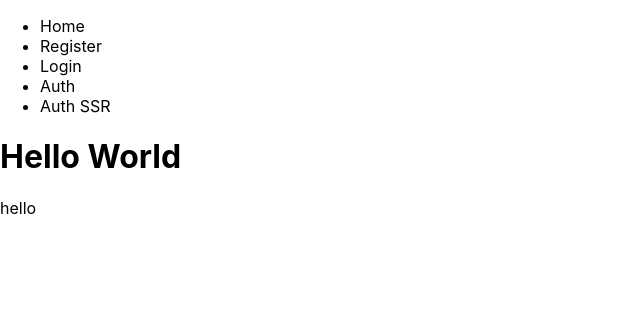
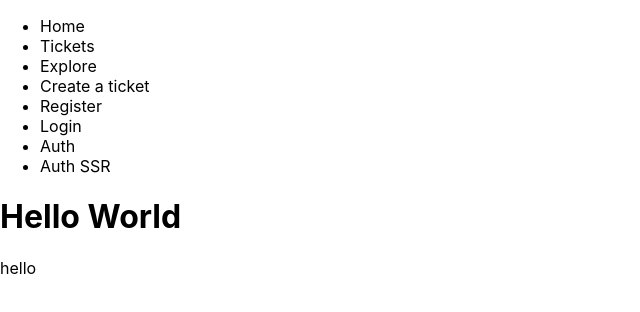
Before and after one commit to phogtr/TBD, a Next.js app in the folder client/: page / in a window 1280 px wide. Shown: the top 312 px of the page, without its empty margins (0-640 px from the left). Built offline with nearby package versions, Linux system fonts and the light colour scheme; no server answers.

Commit message:
navlinks placeholder

```diff
--- a/client/components/Navbar.tsx
+++ b/client/components/Navbar.tsx
@@ -23,6 +23,15 @@ export const Navbar: React.FC<INavbarProps> = ({ authUser }) => {
           <Link href="/">Home</Link>
         </li>
         <li>
+          <Link href="/tickets">Tickets</Link>
+        </li>
+        <li>
+          <Link href="/locations">Explore</Link>
+        </li>
+        <li>
+          <Link href="/tickets/create-ticket">Create a ticket</Link>
+        </li>
+        <li>
           <Link href="/register">Register</Link>
         </li>
         <li>
```
